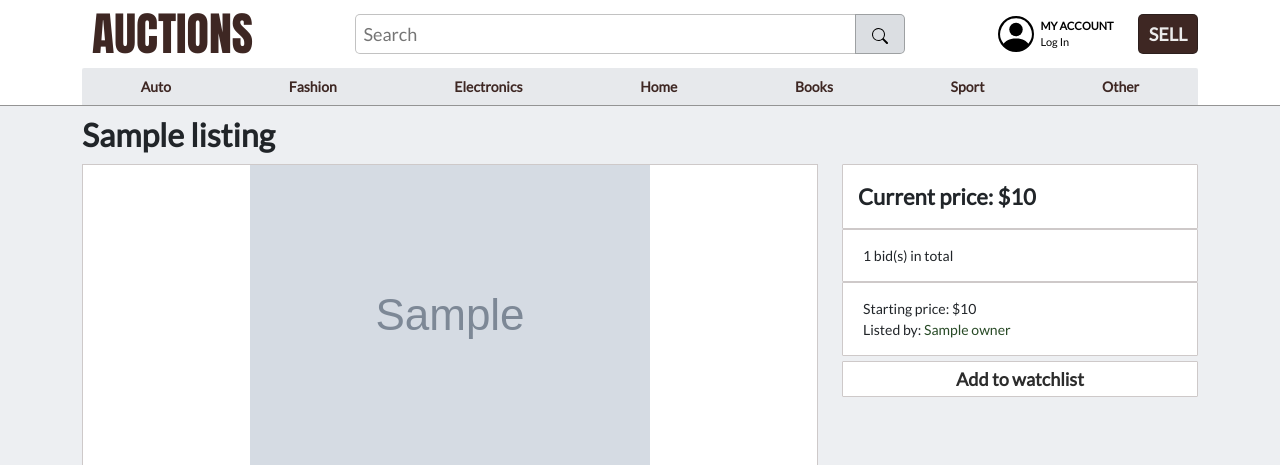
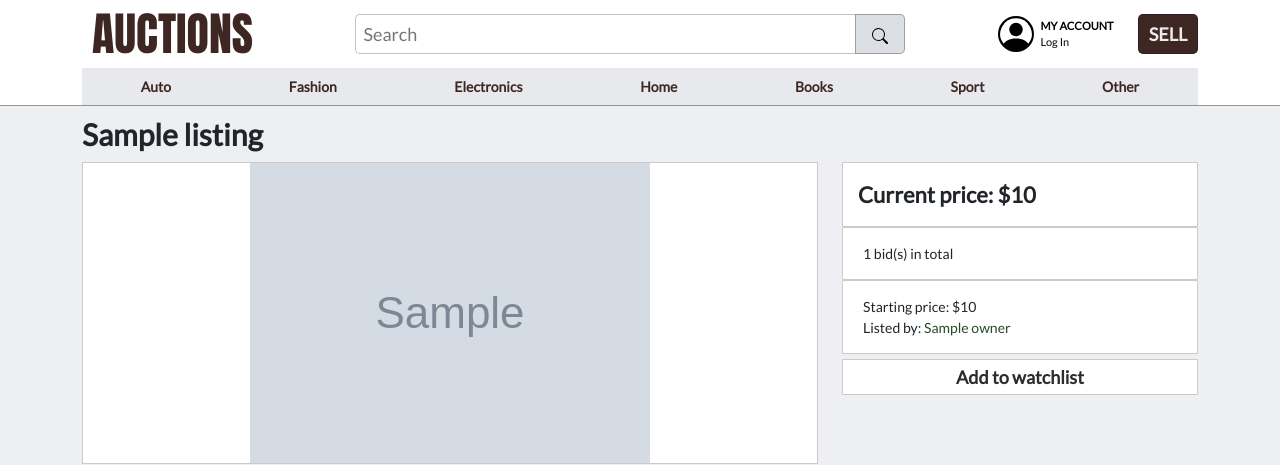
Before and after one commit to AndrejTS/auctions-site, a Django app: template auctions/templates/auctions/listing.html in a window 1280 px wide. Shown: the top 465 px of the page. Run offline with Django 3.2, Linux system fonts and the light colour scheme; the template is opened without the code that fills it: most values are stand-ins (such as "Sample title", 1, 10 or a date in 2020); grey boxes marked "Sample" are stand-in pictures.

```diff
--- a/auctions/static/auctions/styles.css
+++ b/auctions/static/auctions/styles.css
@@ -28,7 +28,7 @@ body {
 }
 
 .page-header {
-  font-size: 32px;
+  font-size: 30px;
   margin-top: 10px;
   margin-bottom: 10px;
   font-weight: 600;
--- a/auctions/static/auctions/styles.scss
+++ b/auctions/static/auctions/styles.scss
@@ -33,7 +33,7 @@ body {
 }
 
 .page-header {
-  font-size: 32px;
+  font-size: 30px;
   margin-top: 10px;
   margin-bottom: 10px;
   font-weight: 600;
--- a/auctions/views.py
+++ b/auctions/views.py
@@ -24,7 +24,7 @@ def index(request):
         closed=False).order_by('-date_added').all()
     page = paginator_helper(request, listings)
     return render(request, "auctions/listings.html", {
-        'title': 'Active Listings',
+        'title': 'Active listings',
         'listings_page': page
     })
 
```
